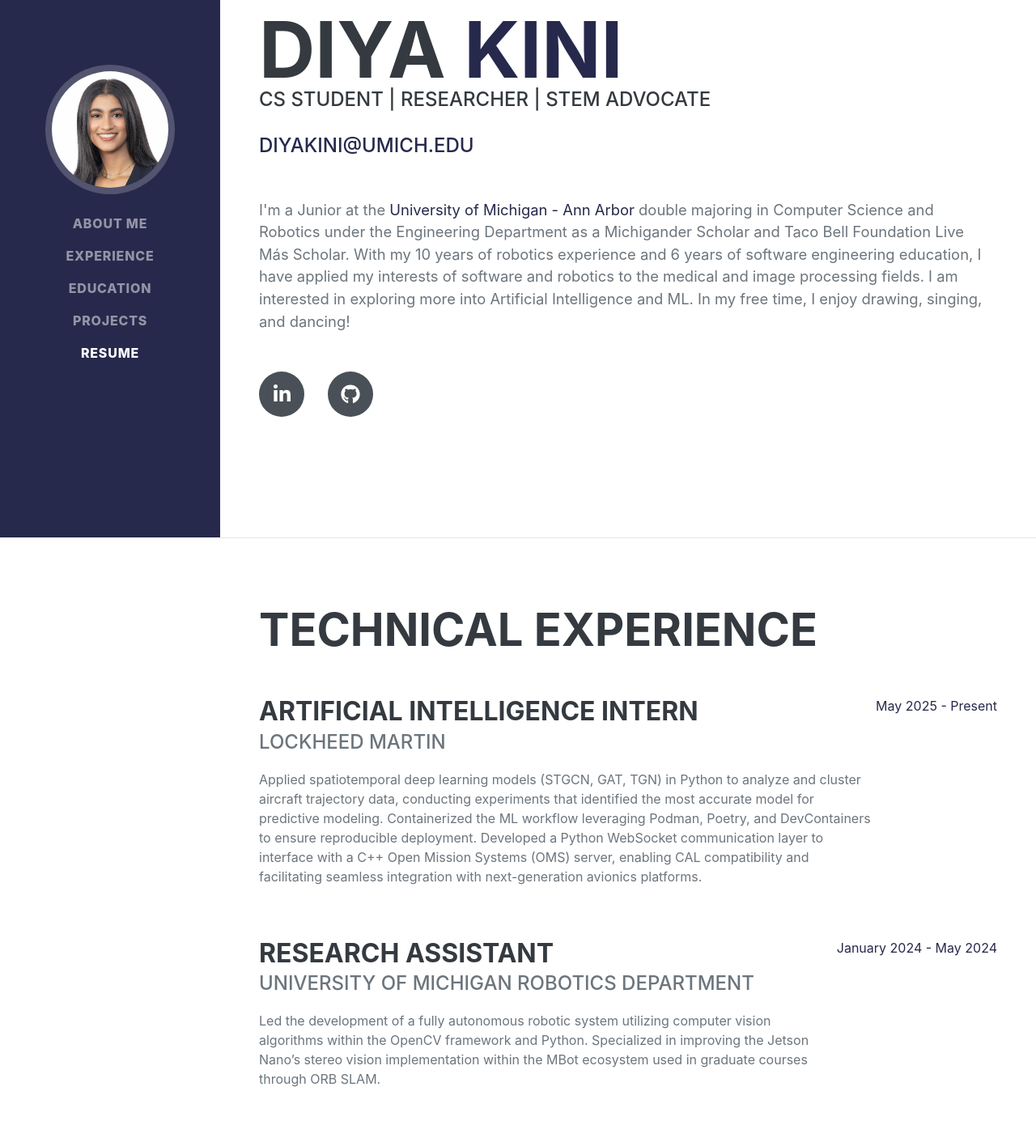
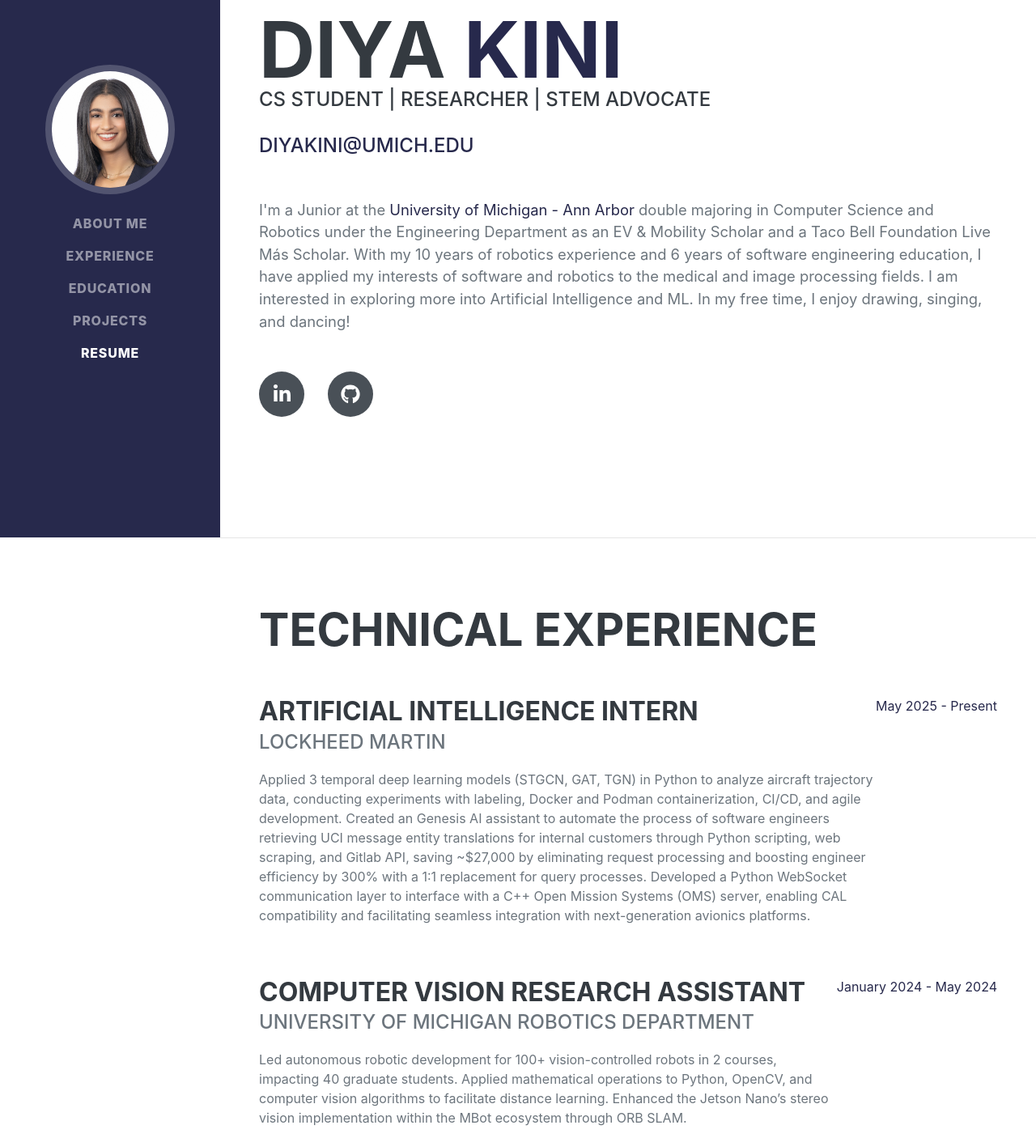
Before and after one commit to kinidiya/portfolio, a plain HTML site: page index.html in a window 1280 px wide. Shown: the part 136-1542 px from the top of the page at 81% size. Drawn offline with nearby package versions, Linux system fonts and the light colour scheme; a web font is replaced by a local one.

Commit message:
updated with new resume & experiences

```diff
--- a/index.html
+++ b/index.html
@@ -48,8 +48,8 @@
                         <a href="mailto:diyakini@umich.edu">diyakini@umich.edu</a>
                     </div>
                     <p class="lead mb-5">I'm a Junior at the <a href="https://cse.engin.umich.edu" target="_blank">University of Michigan
-                         - Ann Arbor</a> double majoring in Computer Science and Robotics under the Engineering Department as a Michigander Scholar
-                         and Taco Bell Foundation Live Más Scholar. With my 10 years of robotics experience and 6 years of software engineering education,
+                         - Ann Arbor</a> double majoring in Computer Science and Robotics under the Engineering Department as an EV & Mobility Scholar
+                         and a Taco Bell Foundation Live Más Scholar. With my 10 years of robotics experience and 6 years of software engineering education,
                          I have applied my interests of software and robotics to the medical and image processing fields. I am interested
                          in exploring more into Artificial Intelligence and ML. In my free time, I enjoy drawing, singing, and dancing!</p>
                     <div class="social-icons">
@@ -67,9 +67,11 @@
                         <div class="flex-grow-1">
                             <h3 class="mb-0">Artificial Intelligence Intern</h3>
                             <div class="subheading mb-3">Lockheed Martin</div>
-                            <p>Applied spatiotemporal deep learning models (STGCN, GAT, TGN) in Python to analyze and cluster aircraft
-                                trajectory data, conducting experiments that identified the most accurate model for predictive modeling.
-                                Containerized the ML workflow leveraging Podman, Poetry, and DevContainers to ensure reproducible deployment.
+                            <p>Applied 3 temporal deep learning models (STGCN, GAT, TGN) in Python to analyze aircraft trajectory data,
+                                conducting experiments with labeling, Docker and Podman containerization, CI/CD, and agile development.
+                                Created an Genesis AI assistant to automate the process of software engineers retrieving UCI message entity
+                                translations for internal customers through Python scripting, web scraping, and Gitlab API, saving ~$27,000 by
+                                eliminating request processing and boosting engineer efficiency by 300% with a 1:1 replacement for query processes.
                                 Developed a Python WebSocket communication layer to interface with a C++ Open Mission Systems (OMS) server,
                                 enabling CAL compatibility and facilitating seamless integration with next-generation avionics platforms.</p>
                         </div>
@@ -77,10 +79,11 @@
                     </div>
                     <div class="d-flex flex-column flex-md-row justify-content-between mb-5">
                         <div class="flex-grow-1">
-                            <h3 class="mb-0">Research Assistant</h3>
+                            <h3 class="mb-0">Computer Vision Research Assistant</h3>
                             <div class="subheading mb-3">University of Michigan Robotics Department</div>
-                            <p>Led the development of a fully autonomous robotic system utilizing computer vision algorithms within the OpenCV framework and Python.
-                                Specialized in improving the Jetson Nano’s stereo vision implementation within the MBot ecosystem used in graduate courses through ORB SLAM.</p>
+                            <p>Led autonomous robotic development for 100+ vision-controlled robots in 2 courses, impacting 40 graduate students.
+                                Applied mathematical operations to Python, OpenCV, and computer vision algorithms to facilitate distance learning.
+                                Enhanced the Jetson Nano’s stereo vision implementation within the MBot ecosystem through ORB SLAM.</p>
                         </div>
                         <div class="flex-shrink-0"><span class="text-primary">January 2024 - May 2024</span></div>
                     </div>
@@ -140,7 +143,6 @@
                             <li>Discrete Mathematics</li>
                             <li>Multivariable Calculus</li>
                             <li>Microprocessors and Toys</li>
-                            <li>Principle Economics I</li>
                             <li>Statistics & Data Analysis</li>
                             <li>Physics I & II</li>
                             <li>Positively Leading Organizations</li>
@@ -152,8 +154,8 @@
                         <ul class="fa-ul mb-0">
                             <li>Robot Operating Systems (ROS)</li>
                             <li>Computer Organization</li>
-                            <li>Database Management Systems</li>
-                            <li>Managing Business Operations</li>
+                            <li>Localization, Mapping, and Navigation</li>
+                            <li>Web Systems</li>
                         </ul>
                     </div>
                 </div>
```
Also changed, not shown: 5 other files.
